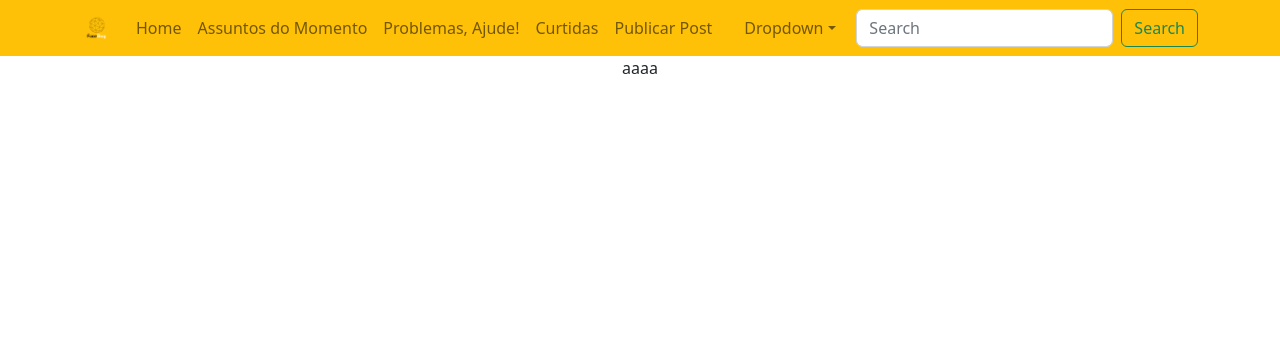
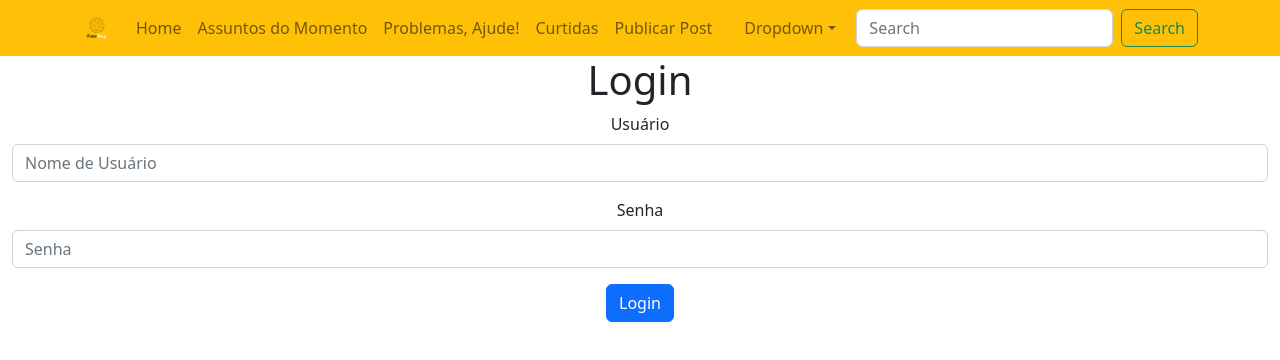
Before and after one commit to pedrosantayana/facebug, a React (Create React App) app in the folder website-react/: page /login in a window 1280 px wide. Shown: the top 360 px of the page. Built offline with nearby package versions, Linux system fonts and the light colour scheme.

Commit message:
todo: finish form

```diff
--- a/website-react/src/pages/Login.jsx
+++ b/website-react/src/pages/Login.jsx
@@ -1,10 +1,28 @@
-import React from "react"
+import React from 'react';
+import Button from 'react-bootstrap/Button';
+import Container from 'react-bootstrap/esm/Container';
+import Form from 'react-bootstrap/Form';
 
-export default () => {
-  return(
-    <div>
+function Login() {
+  return (
+    <Container fluid class="bg-warning">
+      <h1>Login</h1>
+      <Form>
+        <Form.Group className="mb-3" controlId="username">
+          <Form.Label>Usuário</Form.Label>
+          <Form.Control type="text" placeholder="Nome de Usuário" />
+        </Form.Group>
 
-      aaaa
-    </div>
-  )
+        <Form.Group className="mb-3" controlId="password">
+          <Form.Label>Senha</Form.Label>
+          <Form.Control type="password" placeholder="Senha" />
+        </Form.Group>
+        <Button variant="primary" type="submit">
+          Login
+        </Button>
+      </Form>
+    </Container>
+  );
 }
+
+export default Login;
```
